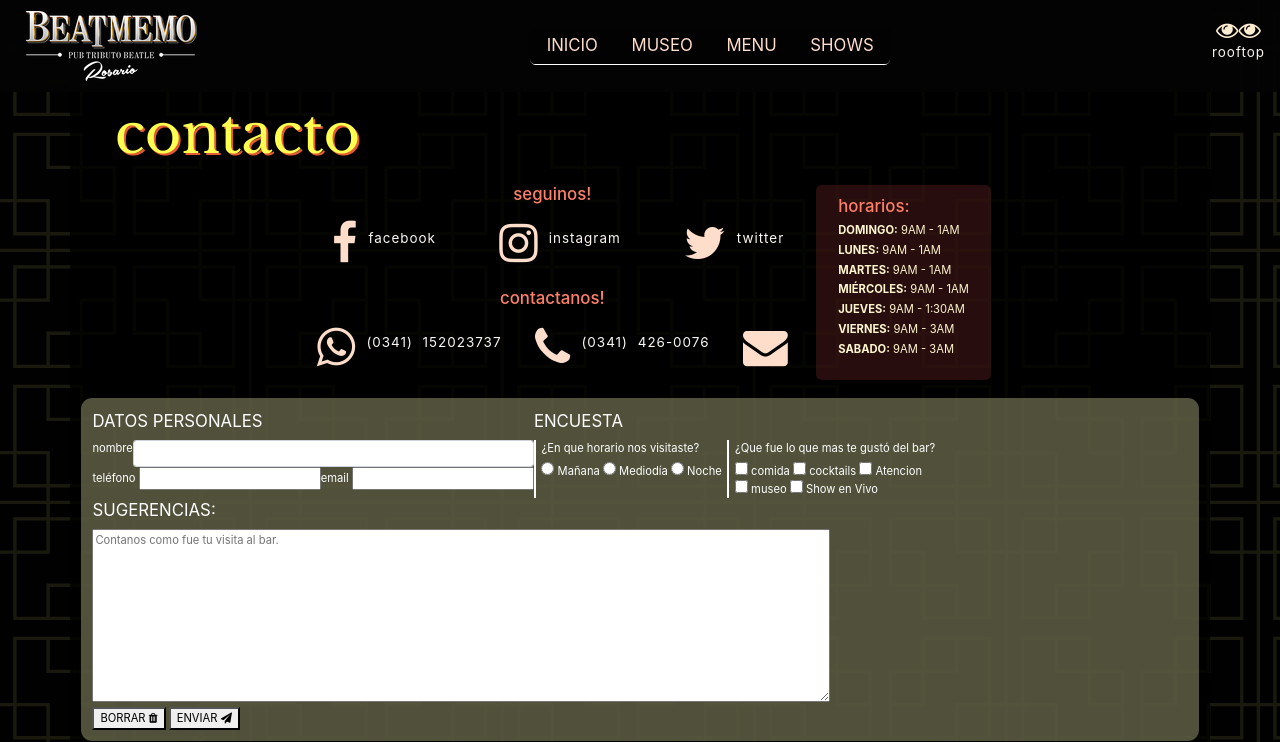
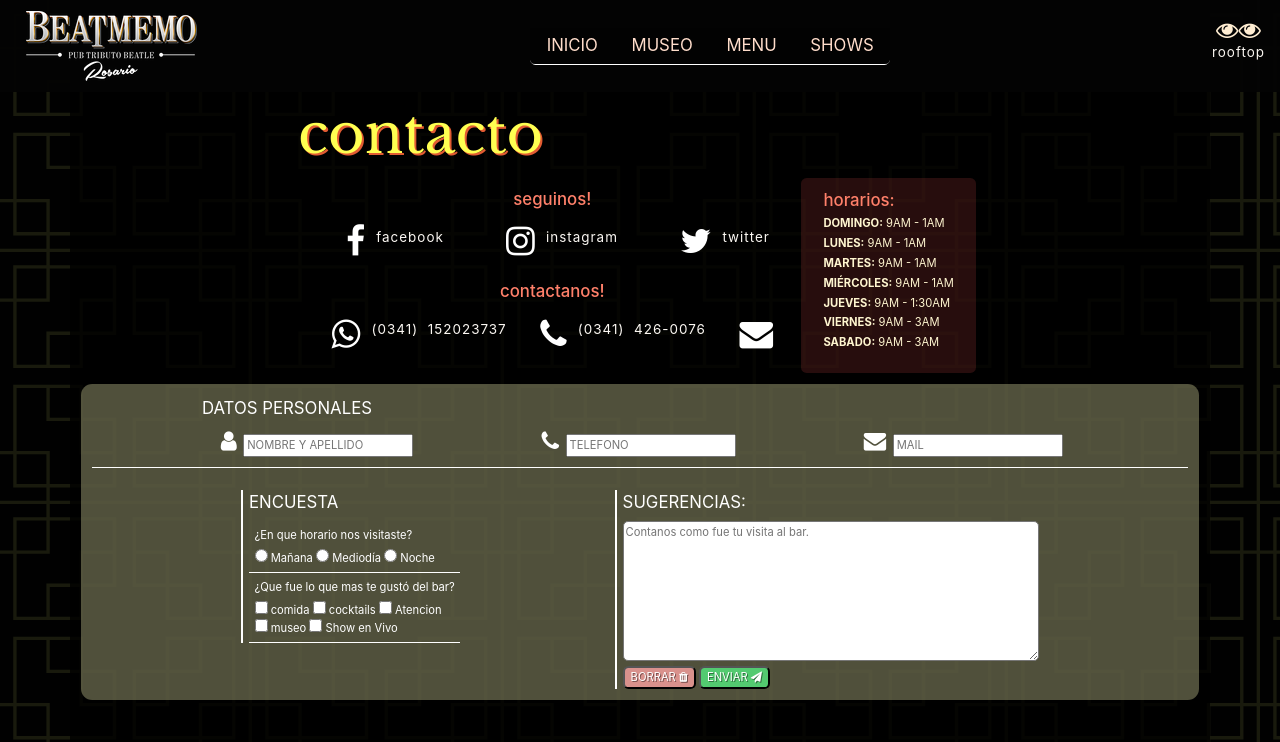
Before and after one commit to dc-94/beatmemopub, a website: page contact.html in a window 1280 px wide. Shown: the top 742 px of the page. Drawn offline with nearby package versions, Linux system fonts and the light colour scheme.

Commit message:
update contact 25aug 2pm

```diff
--- a/contact.html
+++ b/contact.html
@@ -78,7 +78,7 @@
                         <div class="maincontact_main_section_redes-main-lista-item">
                             <a href="https://www.facebook.com/beatmemopub/">
                                 <div>
-                                    <i class="fa fa-facebook fa-4x" aria-hidden="false"></i>
+                                    <i class="fa fa-facebook fa-3x" aria-hidden="false"></i>
                                 </div>
                                 <div class="maincontact_main_section_redes-main-lista-item-txt">
                                     <p>facebook</p>
@@ -88,7 +88,7 @@
                         <div class="maincontact_main_section_redes-main-lista-item">
                             <a href="https://www.instagram.com/beatmemo_rosario/">
                                 <div>
-                                    <i class="fa fa-instagram fa-4x" aria-hidden="false"></i>
+                                    <i class="fa fa-instagram fa-3x" aria-hidden="false"></i>
                                 </div>
                                 <div class="maincontact_main_section_redes-main-lista-item-txt">
                                     <p>instagram</p>
@@ -98,7 +98,7 @@
                         <div class="maincontact_main_section_redes-main-lista-item">
                             <a href="https://twitter.com/beatmemo">
                                 <div>
-                                    <i class="fa fa-twitter fa-4x" aria-hidden="true"></i>
+                                    <i class="fa fa-twitter fa-3x" aria-hidden="true"></i>
                                 </div>
                                 <div class="maincontact_main_section_redes-main-lista-item-txt">
                                     <p>twitter</p>
@@ -116,7 +116,7 @@
                         <div class="maincontact_main_section_redes-main-lista-item">
                             <a href="http://wa.me/5493412023737">
                                 <div>
-                                    <i class="fa fa-whatsapp fa-4x" aria-hidden="true"></i>
+                                    <i class="fa fa-whatsapp fa-3x" aria-hidden="true"></i>
                                 </div>
                                 <div  class="maincontact_main_section_redes-main-lista-item-txt">
                                     <p>(0341) 152023737</p>
@@ -126,7 +126,7 @@
                         <div class="maincontact_main_section_redes-main-lista-item">
                             <a href="tel:+5493414260076">
                                 <div>
-                                    <i class="fa fa-phone fa-4x" aria-hidden="true"></i>
+                                    <i class="fa fa-phone fa-3x" aria-hidden="true"></i>
                                 </div>
                                 <div class="maincontact_main_section_redes-main-lista-item-txt">
                                     <p>(0341) 426-0076</p>
@@ -135,7 +135,7 @@
                         </div>
                         <div class="maincontact_main_section_redes-main-lista-item">
                             <div>
-                                <a href="mailto:beatlesmemo.adm@gmail.com"><i class="fa fa-envelope fa-4x" aria-hidden="true"></i></a>
+                                <a href="mailto:beatlesmemo.adm@gmail.com"><i class="fa fa-envelope fa-3x" aria-hidden="true"></i></a>
                             </div>
                         </div>
                     </div>
@@ -175,25 +175,25 @@
         </div>
         <!-- formulario -->
         <form class="maincontact_main_form">
-            <div class="maincontact_main_form_section">
             <!-- datos pers -->
-                <div class="maincontact_main_form_section-datos">
+            <div class="maincontact_main_form-datos">
             <legend>DATOS PERSONALES</legend>
-                    <div class="maincontact_main_form_section-datos-item">
-                            <label for="nombre">nombre</label>
-                            <input type="text" class="form-control">
+                <div class="maincontact_main_form-datos-1">
+                    <div class="maincontact_main_form-datos-item">
+                            <label for="nombre"><i class="fa fa-user fa-2x"></i></label>
+                            <input type="text" name="nombre" placeholder="NOMBRE Y APELLIDO" id="nombre">
                     </div>
-                    <div class="maincontact_main_form_section-datos-item">
-                        <div class="">
-                            <label for="telefono">teléfono</label>
-                            <input type="tel" name="telefono" id="telefono">
+                    <div class="maincontact_main_form-datos-item">
+                        <label for="telefono"><i class="fa fa-phone fa-2x"></i></label>
+                        <input type="tel" name="telefono" placeholder="TELEFONO" id="telefono">
                     </div>
-                        <div class="">
-                            <label for="mail">email</label>
-                            <input type="email" name="mail" id="mail">
+                    <div class="maincontact_main_form-datos-item">
+                        <label for="mail"><i class="fa fa-envelope fa-2x"></i></label>
+                        <input type="email" name="mail" placeholder="MAIL" id="mail">
                     </div>
                 </div>
             </div>
+            <div class="maincontact_main_form_section">
             <!-- encuesta -->
                 <div class="maincontact_main_form_section-encuesta">
                     <legend>ENCUESTA</legend>
@@ -223,16 +223,16 @@
                         </div>
                     </div>
                 </div>
-            </div>
             <!-- sugerencias -->
-            <div>
+                <div class="maincontact_main_form_section-textarea">
                     <div>
                         <legend>SUGERENCIAS:</legend>
-                    <textarea name="comentarios" id="comentarios" cols="100%" rows="10" placeholder="Contanos como fue tu visita al bar."></textarea>
+                        <textarea name="comentarios" id="comentarios" cols="55" rows="8" placeholder="Contanos como fue tu visita al bar."></textarea>
                     </div>
                     <div>
                         <button class="resetBtn" type="reset"> BORRAR  <i class="fa fa-trash" aria-hidden="true"></i></button>
                         <button class="sendBtn" type="submit"> ENVIAR <i class="fa fa-paper-plane" aria-hidden="true"></i></button>
+                    </div>
                 </div>
             </div>
         </form>
--- a/scss/main.scss
+++ b/scss/main.scss
@@ -916,7 +916,7 @@
     .maincontact-title{
         h1{
             font-size: $fontxl;
-            margin: 0 4rem;
+            margin: 0 20%;
             text-shadow: #e25b32 2px 2px;
         }
     }
@@ -925,7 +925,7 @@
         padding: 1rem;
     // section
         .maincontact_main_section{
-            @extend .d-md-flex;
+            @extend .d-flex;
             justify-content: center;
             align-items: center;
             border-radius: 1rem;
@@ -944,6 +944,7 @@
                         justify-content: space-around;
                         .maincontact_main_section_redes-main-lista-item{
                             a{
+                                color: white;
                                 padding:0 1rem;
                                 display: flex;
                                 align-items: center;
@@ -953,6 +954,9 @@
                                 .maincontact_main_section_redes-main-lista-item-txt{
                                     @extend .d-none;
                                     @extend .d-md-block;
+                                }
+                                &:hover{
+                                    color: #ffebd5;
                                 }
                             }
                         }
@@ -977,30 +981,69 @@
             padding: 1rem;
             background: #ffffbc50;
             color: white;
-            .maincontact_main_form_section{
+            // datos
+            .maincontact_main_form-datos{
+                    padding-bottom: 0.5rem;
+                    margin-bottom: 2rem;
+                    border-bottom: 1px solid white;
+                legend{
+                    padding-left: 10%;
+                }
+                .maincontact_main_form-datos-1{
                     @extend .d-md-flex;
-                    .maincontact_main_form_section-datos-item{
-                        display: flex;
+                        align-items: center;
+                        justify-items: center;
+                        justify-content: space-evenly;
+                    .maincontact_main_form-datos-item{
+                        i{
+                        padding: 0.3rem;
                         }
-                .maincontact_main_form_section-encuesta-section{
-                    @extend .d-md-flex;
-                    .maincontact_main_form_section-encuesta-section-item{
-                        padding: 0 0.5rem;
-                        border-left: 2px solid white;
+                        input{
+                            width: 170px;
                         }
                     }
                 }
-            .maincontact_main_form{
+            }
+            // section
+            .maincontact_main_form_section{
+                @extend .d-md-flex;
+                justify-content: space-evenly;
+                // encuesta
+                .maincontact_main_form_section-encuesta{
+                        border-left: 2px solid white;
+                        padding:0 0.5rem;
+                        height: fit-content;
+                    .maincontact_main_form_section-encuesta-section{
+                        @extend .d-flex;
+                        @extend .flex-md-column;
+                            @extend .mx-auto;
+                        .maincontact_main_form_section-encuesta-section-item{
+                            padding: 0.5rem;
+                            border-bottom: 1px solid white;
+                        }
+                    }
+                }
+                // sugerencias
+                .maincontact_main_form_section-textarea{
+                    border-left: 2px solid white;
+                    padding-left: 0.5rem;
                     textarea{
                         width: 100%;
+                        border-radius: 5px;
+                    }
+                    button{
+                        border-radius: 0.5rem;
+                        color: #ffffff;
+                        text-shadow: #00000073 1px 1px;
                     }
                     .resetBtn {
-                    background-color: #ffadad;
-                    padding: 3px;
+                        background-color: #ffa3a3c7;
+                        align-self: center;
                     }
                     .sendBtn {
-                    background-color: #87e9a3;
-                    padding: 3px;
+                        background-color: #54ec7fc7;
+                        align-self: center;
+                    }
                 }
             }
         }
```
Also changed, not shown: css/main.css. Lines whose indentation alone changed are shown as unchanged.
